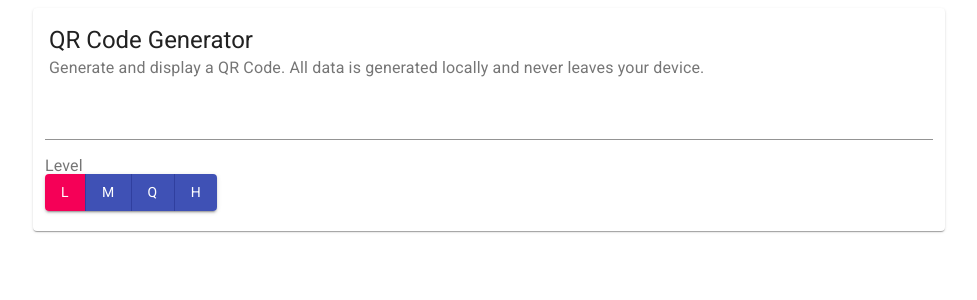
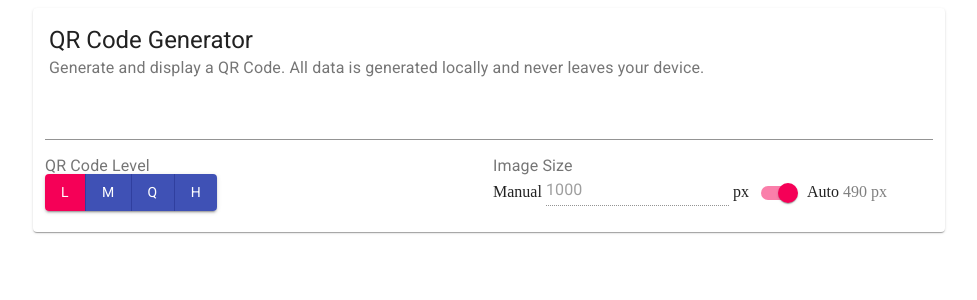
Before and after one commit to tkw1536/qr.everyone.wtf, a Next.js app: page / in a window 1280 px wide. Shown: the top 300 px of the page, without its empty margins (151-1128 px from the left). Built offline with nearby package versions, Linux system fonts and the light colour scheme.

Commit message:
Add switch for a manual size

```diff
--- a/src/pages/index.tsx
+++ b/src/pages/index.tsx
@@ -2,6 +2,7 @@ import * as React from "react"
 import Page from "../components/page";
 
 import Button from "@material-ui/core/Button";
+import Switch from "@material-ui/core/Switch";
 import ButtonGroup from "@material-ui/core/ButtonGroup";
 import Container from "@material-ui/core/Container";
 import FormLabel from "@material-ui/core/FormLabel";
@@ -17,10 +18,10 @@ import {QRCodeErrorCorrectionLevel, toDataURL} from "qrcode";
 
 type QRCodeLevel = QRCodeProps["level"];
 
-interface State {
-  text: string;
-  level: QRCodeLevel;
-  size: number;
+interface State extends Pick<QRProps, "text" | "level">{
+  useAutoSize: boolean;
+  autoSize: number;
+  manualSize: number;
 }
 
 const levels = ['L', 'M', 'Q', 'H'] as QRCodeLevel[];
@@ -33,7 +34,10 @@ export default class Home extends React.Component<{}, State> {
   state: State = {
     text: "",
     level: levels[0],
-    size: 128,
+
+    useAutoSize: true,
+    autoSize: 128,
+    manualSize: 1000,
   }
 
   storeText = (event: React.ChangeEvent<HTMLInputElement>) => {
@@ -46,6 +50,14 @@ export default class Home extends React.Component<{}, State> {
     this.setState({ level });
   }
 
+  toggleAuto = (event: React.ChangeEvent<HTMLInputElement>) => {
+    this.setState({ useAutoSize: event.target.checked})
+  }
+
+  storeManualSize = (event: React.ChangeEvent<HTMLInputElement>) => {
+    this.setState({ manualSize: parseInt(event.target.value, 10) })
+  }
+
   preventDefault = (event: React.FormEvent) => {
     event.preventDefault();
   }
@@ -53,6 +65,9 @@ export default class Home extends React.Component<{}, State> {
   componentDidMount = () => {
     this.updateSize();
     window.addEventListener('resize', this.updateSize);
+    if (location.hash) { // if we have a hash, setup the state to contain the hash
+      this.setState({ text: decodeURIComponent(location.hash.substring(1)) });
+    }
   }
 
   componentWillUnmount = () => {
@@ -80,14 +95,14 @@ export default class Home extends React.Component<{}, State> {
 
     // the size
     const size = Math.min(width, Math.max(height, Home.QR_MIN_HEIGHT));
-    this.setState({ size });
+    this.setState({ autoSize: size });
   }
 
   private formRef = React.createRef<HTMLFormElement>();
   private codeRef = React.createRef<HTMLDivElement>();
 
   render() {
-    const { text, level, size } = this.state;
+    const { text, level, autoSize, manualSize, useAutoSize } = this.state;
     return (
       <Container maxWidth="md">
         <form noValidate onSubmit={this.preventDefault} autoComplete="off" ref={this.formRef}>
@@ -106,11 +121,22 @@ export default class Home extends React.Component<{}, State> {
               <Grid container spacing={1}>
                 <Grid item sm={6}>
                   <br />
-                  <FormLabel component="legend">Level</FormLabel>
+                  <FormLabel component="legend">QR Code Level</FormLabel>
                   <ButtonGroup variant="contained" color="primary" aria-label="contained primary button group">
                     {levels.map(l =>
                       <Button onClick={this.storeLevel.bind(this, l)} key={`variant-${l}`} color={l === level ? "secondary" : "primary"}>{l}</Button>)}
                   </ButtonGroup>
+                </Grid>
+                <Grid item sm={6}>
+                  <br />
+                  <FormLabel component="legend">Image Size</FormLabel>
+                  <span>
+                    Manual <TextField type="number" value={manualSize} onChange={this.storeManualSize} disabled={useAutoSize} /> px
+                  </span>
+                  <Switch checked={useAutoSize} onChange={this.toggleAuto} />
+                  <span>
+                    Auto <span style={{color: "gray"}}>{Math.round(autoSize)} px</span>
+                  </span>
                 </Grid>
               </Grid>
             </Grid>
@@ -121,7 +147,7 @@ export default class Home extends React.Component<{}, State> {
 
         <br />
         <div style={{width: '100%', textAlign: 'center'}} ref={this.codeRef}>
-          {text != "" && <QRRender text={text} level={level} size={size} />}
+          {text != "" && <QRRender text={text} level={level} size={useAutoSize ? autoSize : manualSize} />}
         </div>
         <br />
       </Container>
@@ -129,7 +155,13 @@ export default class Home extends React.Component<{}, State> {
   }
 }
 
-class QRRender extends React.Component<State, { key: string; data?: string }> {
+interface QRProps {
+  text: string;
+  level: QRCodeLevel;
+  size: number;
+}
+
+class QRRender extends React.Component<QRProps, { key: string; data?: string }> {
   state: { key: string; data?: string } = { key: "" };
 
   private mounted = true;
@@ -137,11 +169,11 @@ class QRRender extends React.Component<State, { key: string; data?: string }> {
     this.mounted = false;
   }
 
-  static getKey({level, text, size}: State): string {
+  static getKey({level, text, size}: QRProps): string {
     return level + ";" + size.toString() + ";" + text;
   }
 
-  static getDerivedStateFromProps(props: State) {
+  static getDerivedStateFromProps(props: QRProps) {
     return { key: QRRender.getKey(props) };
   }
 
@@ -158,7 +190,7 @@ class QRRender extends React.Component<State, { key: string; data?: string }> {
     this.updateCodeState();
   }
 
-  componentDidUpdate(prevProps: State) {
+  componentDidUpdate(prevProps: QRProps) {
     const key = QRRender.getKey(this.props);
     const prevKey = QRRender.getKey(prevProps);
 
```
